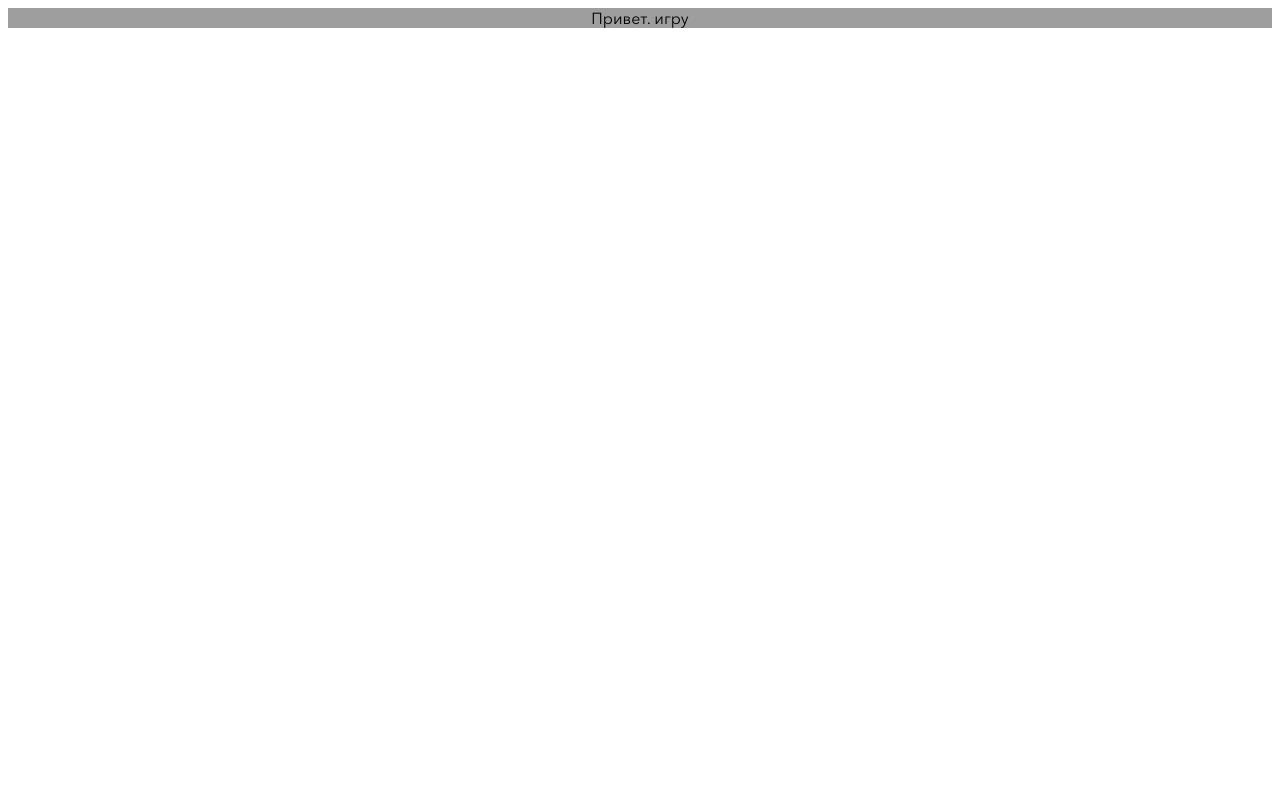
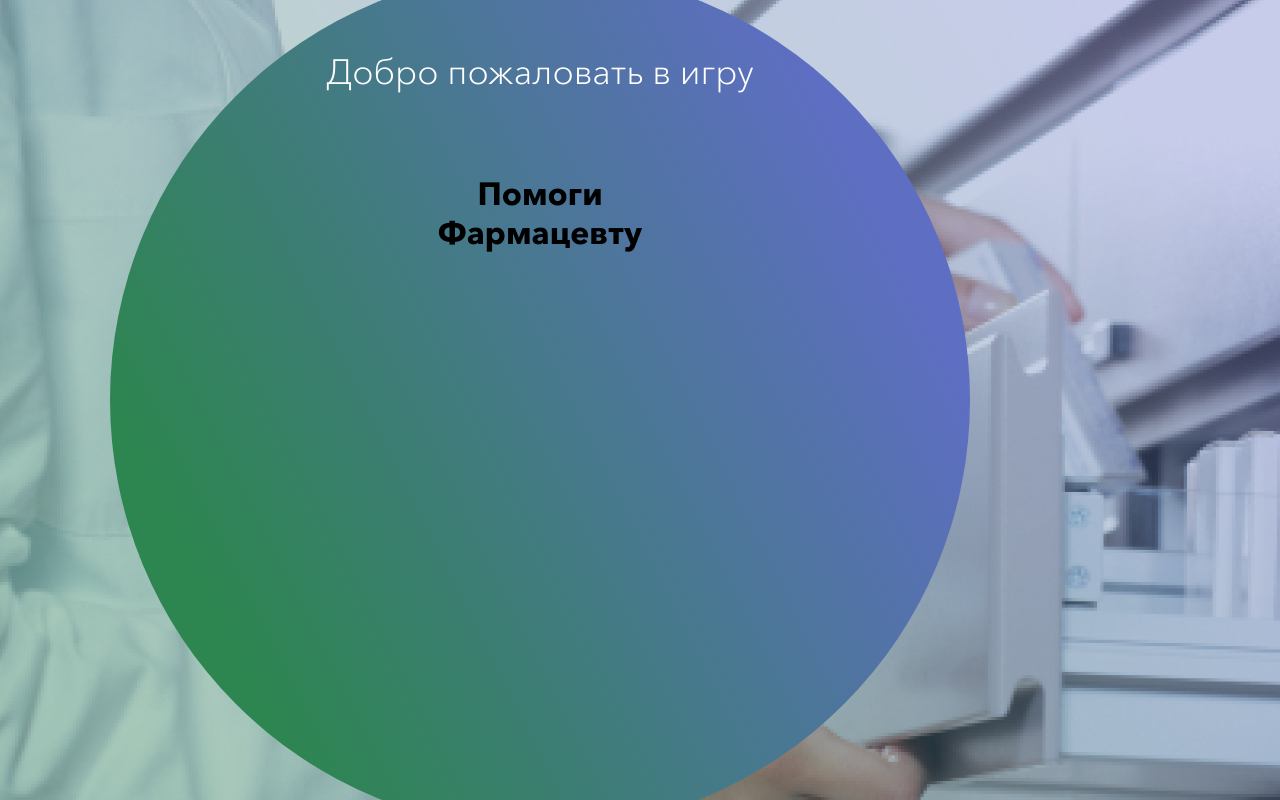
Before and after one commit to PokhodniaA/Farmacy-app-, a Vue app: page /#/ in a window 1280 px wide. Built offline with nearby package versions, Linux system fonts and the light colour scheme; grey boxes are pictures that could not be loaded.

Commit message:
EnterRound Comp

```diff
--- a/src/assets/styles/styles.scss
+++ b/src/assets/styles/styles.scss
@@ -1,7 +1,12 @@
-@import "./var.scss";
+@import "@/assets/styles/var.scss";
 @import "./fonts.scss";
 
 * {
   box-sizing: border-box;
-  font-family: "AvenirNext";
+  font-family: $main-font;
 }
+
+body {
+  margin: 0;
+  padding: 0;
+}
--- a/src/assets/styles/var.scss
+++ b/src/assets/styles/var.scss
@@ -1 +1,7 @@
-$main-color: red;
+// Colors
+
+$main-text: #fff;
+$main-gradient: linear-gradient(63.53deg, #2d8550 16.62%, #5e6ec2 83.38%);
+
+// Fonts
+$main-font: "AvenirNext";
--- /dev/null
+++ b/src/components/Home/enterRound.vue
@@ -0,0 +1,32 @@
+<template>
+  <div class="Round">
+    <h6 class="Round__upperText">Добро пожаловать в игру</h6>
+    <h1 class="Round__mainText">
+      Помоги <br />
+      Фармацевту
+    </h1>
+  </div>
+</template>
+
+<script>
+export default {};
+</script>
+
+<style lang="scss" scoped>
+@import "@/assets/styles/var.scss";
+
+.Round {
+  width: 860px;
+  height: 860px;
+  border-radius: 100%;
+  background: $main-gradient;
+
+  &__upperText {
+    font-size: 35px;
+    font-weight: 300;
+    line-height: 40.73px;
+    letter-spacing: 2%;
+    color: $main-text;
+  }
+}
+</style>
--- a/src/views/Home.vue
+++ b/src/views/Home.vue
@@ -1,15 +1,29 @@
 <template>
-  <div class="home">Привет. игру</div>
+  <div class="home">
+    <enterRound class="home__round" />
+  </div>
 </template>
 
 <script>
+import enterRound from "@/components/Home/enterRound.vue";
 export default {
-  components: {},
+  components: { enterRound },
 };
 </script>
 
 <style lang="scss" scoped>
 .home {
-  background-image: url(../assets/imgs/bg.png);
+  background-image: url("../assets/imgs/home/bg.jpg");
+  background-size: auto;
+  position: relative;
+  overflow: hidden;
+  height: 100vh;
+  width: 100%;
+
+  &__round {
+    position: absolute;
+    left: 110px;
+    top: -30px;
+  }
 }
 </style>
```
Also changed, not shown: src/assets/imgs/home/bg.jpg (added), src/assets/imgs/home/bg.png (deleted).
